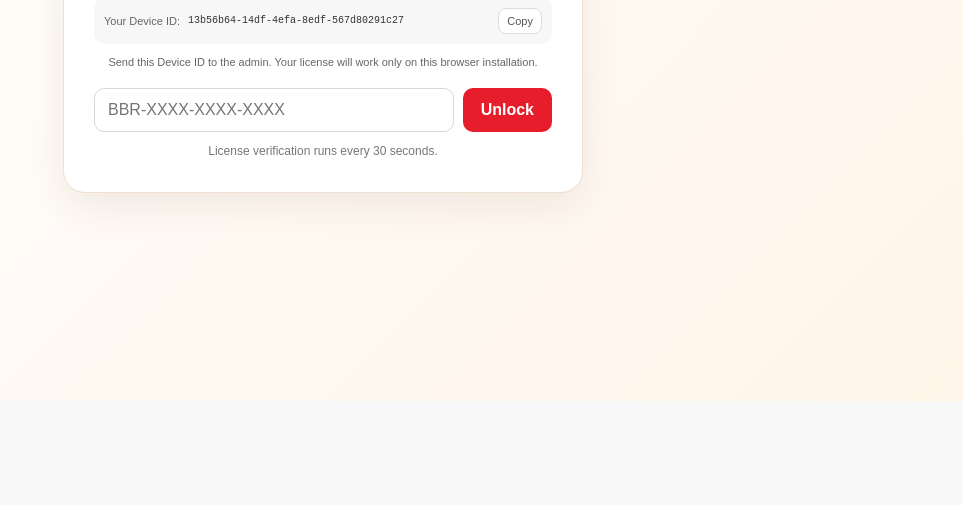
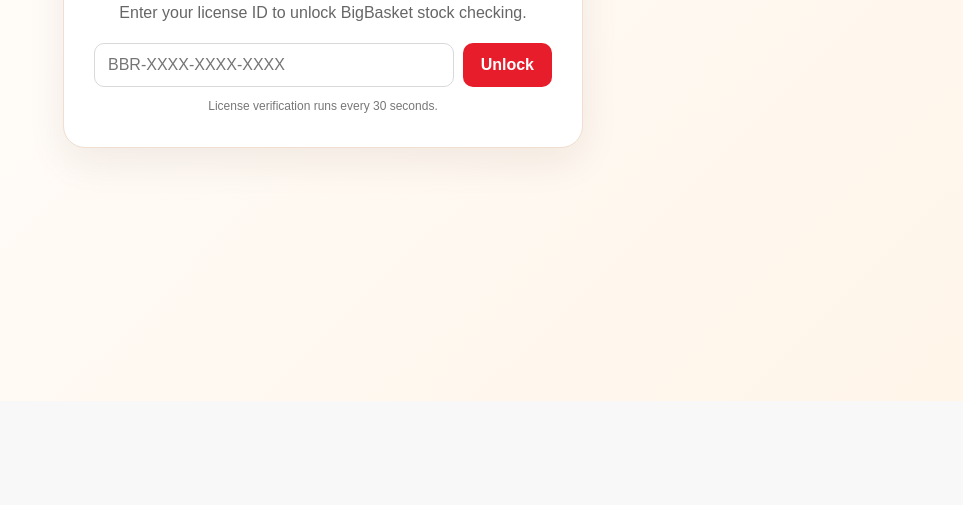
Before and after one commit to hinagarf122-art/bigbasket-stock-radar, a website: page index.html in a window 1280 px wide. Shown: the part 399-904 px from the top of the page, without its empty margins (317-1280 px from the left). Drawn offline with Linux system fonts and the light colour scheme.

Commit message:
Use simple license list validation

```diff
--- a/app.js
+++ b/app.js
@@ -4,9 +4,6 @@
   const DEFAULT_INTERVAL = '4';
   const STORE = 'bigbasket_stock_radar_v1';
   const LICENSE_STORE = 'bigbasket_stock_license_v1';
-  const DEVICE_STORE = 'bigbasket_stock_device_v1';
-  function getDeviceId() { try { const saved = localStorage.getItem(DEVICE_STORE); if (saved) return saved; const id = crypto.randomUUID ? crypto.randomUUID() : `dev-${Date.now().toString(16)}-${Math.random().toString(16).slice(2)}`; localStorage.setItem(DEVICE_STORE, id); return id; } catch { return `dev-${Date.now().toString(16)}-${Math.random().toString(16).slice(2)}`; } }
-  const deviceId = getDeviceId();
   const state = { locations: [], products: [], rows: [], lastAvailable: new Set(), running: false, timer: null, wake: null, alarmTimer: null, muted: false, prompt: null, audio: null, licensed: false, license: '', licenseTimer: null };
   const $ = id => document.getElementById(id);
   const escapeHtml = value => String(value ?? '').replace(/[&<>"']/g, c => ({ '&':'&amp;', '<':'&lt;', '>':'&gt;', '"':'&quot;', "'":'&#39;' }[c]));
@@ -119,7 +116,7 @@
     const license = String(value || '').trim().toUpperCase();
     if (!license) throw new Error('Enter a license ID.');
     licenseMessage('Verifying license...');
-    const response = await fetch('/api/license', { method:'POST', headers:{'Content-Type':'application/json'}, body:JSON.stringify({ license, deviceId }) });
+    const response = await fetch('/api/license', { method:'POST', headers:{'Content-Type':'application/json'}, body:JSON.stringify({ license }) });
     const data = await response.json().catch(() => ({}));
     if (!response.ok || !data.valid) throw new Error(data.error || 'Invalid license ID.');
     state.licensed = true; state.license = license; document.body.classList.add('licensed');
@@ -173,7 +170,7 @@
   $('productChips').addEventListener('click', event => { const button = event.target.closest('[data-remove-product]'); if (!button) return; state.products = state.products.filter(id => id !== button.dataset.removeProduct); renderProducts(); save(); });
    $('sound').addEventListener('click', async () => { state.muted = !state.muted; if (!state.muted) { await unlockAudio(); if (state.rows.some(row => row.available)) startStockAlarm(); else beep(); } else stopStockAlarm(); updateSound(); save(); });
    $('interval').addEventListener('change', save); $('start').addEventListener('click', start); $('stop').addEventListener('click', stop); $('clear').addEventListener('click', clearAll);
-   $('deviceId').textContent = deviceId; $('copyDeviceId').addEventListener('click', async () => { try { await navigator.clipboard.writeText(deviceId); licenseMessage('Device ID copied. Send it to the admin.'); } catch { licenseMessage('Select and copy the Device ID manually.'); } }); $('activateLicense').addEventListener('click', activateLicense); $('licenseInput').addEventListener('input', event => { event.target.value = event.target.value.toUpperCase(); }); $('licenseInput').addEventListener('keydown', event => { if (event.key === 'Enter') activateLicense(); });
+   $('activateLicense').addEventListener('click', activateLicense); $('licenseInput').addEventListener('input', event => { event.target.value = event.target.value.toUpperCase(); }); $('licenseInput').addEventListener('keydown', event => { if (event.key === 'Enter') activateLicense(); });
   window.addEventListener('online', () => setNetwork('ok', 'Connected')); window.addEventListener('offline', () => setNetwork('error', 'Offline'));
   window.addEventListener('beforeinstallprompt', event => { event.preventDefault(); state.prompt = event; $('install').style.display = 'block'; });
   $('install').addEventListener('click', async () => { if (!state.prompt) return; state.prompt.prompt(); await state.prompt.userChoice; state.prompt = null; $('install').style.display = 'none'; });
--- a/index.html
+++ b/index.html
@@ -20,11 +20,11 @@
     .bottom{position:fixed;z-index:5;bottom:0;left:0;right:0;background:#fffffff2;border-top:1px solid #e8e8e8;backdrop-filter:blur(12px);padding:14px 22px}.bottom-inner{width:min(1120px,100%);margin:auto;display:flex;gap:10px}.primary,.secondary{border:0;border-radius:12px;padding:14px 20px;font-weight:800}.primary{background:var(--red);color:#fff;flex:1}.primary:disabled{opacity:.55;cursor:not-allowed}.secondary{background:#fff;border:1px solid #ddd;color:#555}.install{display:none}
     @media(max-width:760px){.shell{padding:12px 13px 25px}.topbar{gap:8px;flex-wrap:wrap}.brand{min-width:0}.brand strong{font-size:16px}.location-button{order:3;margin-left:0;width:100%;min-width:0}.network{margin-left:auto}.hero{grid-template-columns:1fr}.hero-note{min-height:130px}.grid{grid-template-columns:1fr;min-width:0}.card.full{grid-column:auto}.card{padding:16px;min-width:0}.entry-row{display:block}.add{width:100%;padding:12px;margin-top:9px}.options{display:grid;grid-template-columns:1fr}.bottom{padding:11px 13px}.primary,.secondary{padding:13px 12px;font-size:12px}}
     .stock-alert{display:none;position:sticky;top:0;z-index:4;margin:0 0 18px;border:2px solid #83b43a;border-radius:18px;background:linear-gradient(135deg,#315421,#5f8f18);color:#fff;text-align:center;padding:18px 20px;box-shadow:0 12px 28px #31542135}.stock-alert.show{display:block;animation:stock-pulse 1.1s ease-out}.stock-alert strong{display:block;font-size:clamp(30px,5vw,58px);line-height:1;letter-spacing:.04em}.stock-alert span{display:block;margin-top:9px;font-size:13px;color:#eef8df}@keyframes stock-pulse{0%{transform:scale(.97);opacity:.55}55%{transform:scale(1.015)}100%{transform:scale(1);opacity:1}}
-    .license-gate{min-height:100vh;display:grid;place-items:center;padding:24px;background:linear-gradient(135deg,#fff,#fff5e9)}.license-box{width:min(520px,100%);padding:30px;border:1px solid #f0ded0;border-radius:22px;background:#fff;box-shadow:var(--shadow);text-align:center}.license-box .brand-mark{margin:0 auto 14px}.license-box h1{margin:0;font-size:clamp(26px,5vw,42px)}.license-box p{color:#666;line-height:1.5}.license-entry{display:flex;gap:9px;margin-top:18px}.license-entry input{min-width:0;flex:1;border:1px solid #d9d9d9;border-radius:10px;padding:12px 13px;text-transform:uppercase}.license-entry button{border:0;border-radius:10px;background:var(--red);color:#fff;font-weight:700;padding:0 18px}.device-id{display:flex;align-items:center;gap:8px;margin:18px 0 0;padding:10px;border-radius:10px;background:#f7f7f7;color:#666;font-size:11px;text-align:left}.device-id code{overflow:hidden;text-overflow:ellipsis;white-space:nowrap;color:#333;font-size:10px}.device-id button{margin-left:auto;border:1px solid #ddd;border-radius:8px;background:#fff;color:#555;padding:6px 8px;font-size:11px;white-space:nowrap}.license-status{min-height:18px;margin:12px 0 0;color:#777;font-size:12px}.license-status.error{color:var(--red)}body:not(.licensed) #appMain,body:not(.licensed) #bottomBar{display:none}body.licensed #licenseGate{display:none}
+    .license-gate{min-height:100vh;display:grid;place-items:center;padding:24px;background:linear-gradient(135deg,#fff,#fff5e9)}.license-box{width:min(520px,100%);padding:30px;border:1px solid #f0ded0;border-radius:22px;background:#fff;box-shadow:var(--shadow);text-align:center}.license-box .brand-mark{margin:0 auto 14px}.license-box h1{margin:0;font-size:clamp(26px,5vw,42px)}.license-box p{color:#666;line-height:1.5}.license-entry{display:flex;gap:9px;margin-top:18px}.license-entry input{min-width:0;flex:1;border:1px solid #d9d9d9;border-radius:10px;padding:12px 13px;text-transform:uppercase}.license-entry button{border:0;border-radius:10px;background:var(--red);color:#fff;font-weight:700;padding:0 18px}.license-status{min-height:18px;margin:12px 0 0;color:#777;font-size:12px}.license-status.error{color:var(--red)}body:not(.licensed) #appMain,body:not(.licensed) #bottomBar{display:none}body.licensed #licenseGate{display:none}
   </style>
 </head>
 <body>
-  <div class="license-gate" id="licenseGate"><div class="license-box"><div class="brand-mark">BB</div><h1>Stock Radar Access</h1><p>Enter your license ID to unlock BigBasket stock checking.</p><div class="device-id"><span>Your Device ID:</span><code id="deviceId"></code><button id="copyDeviceId" type="button">Copy</button></div><p class="hint">Send this Device ID to the admin. Your license will work only on this browser installation.</p><div class="license-entry"><input id="licenseInput" autocomplete="off" placeholder="BBR-XXXX-XXXX-XXXX"><button id="activateLicense" type="button">Unlock</button></div><div class="license-status" id="licenseStatus">License verification runs every 30 seconds.</div></div></div>
+  <div class="license-gate" id="licenseGate"><div class="license-box"><div class="brand-mark">BB</div><h1>Stock Radar Access</h1><p>Enter your license ID to unlock BigBasket stock checking.</p><div class="license-entry"><input id="licenseInput" autocomplete="off" placeholder="BBR-XXXX-XXXX-XXXX"><button id="activateLicense" type="button">Unlock</button></div><div class="license-status" id="licenseStatus">License verification runs every 30 seconds.</div></div></div>
   <main class="shell" id="appMain">
     <header class="topbar">
       <div class="brand"><div class="brand-mark">BB</div><div><strong>Stock Radar</strong><small>BigBasket location checker</small></div></div>
```
Also changed, not shown: readme.txt.
